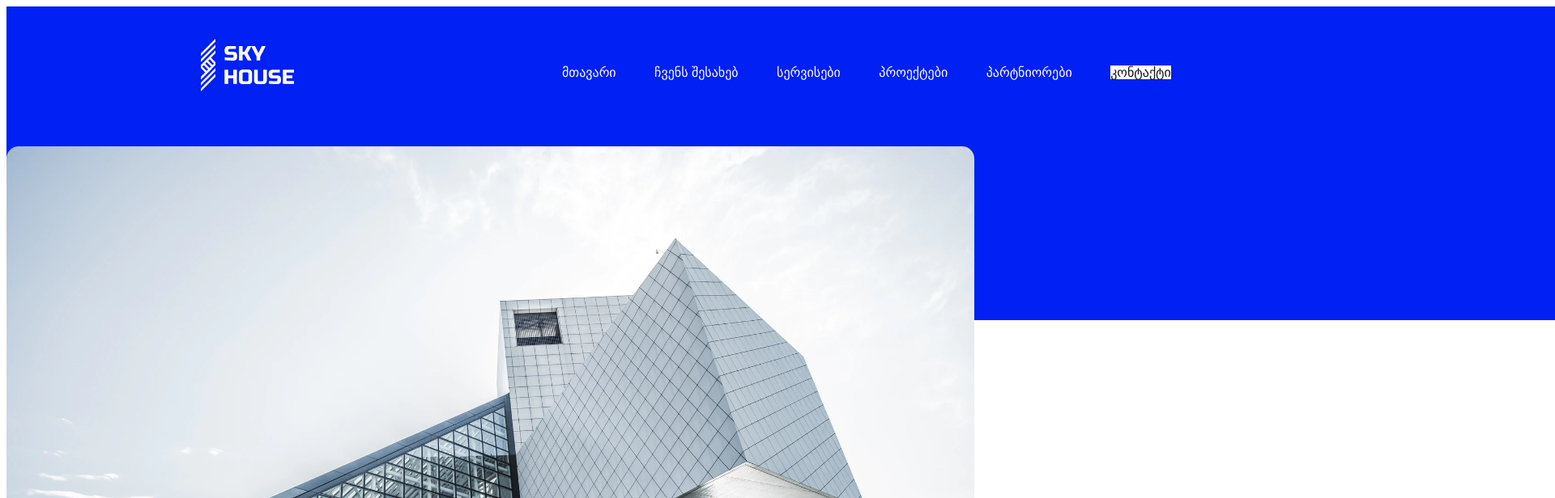
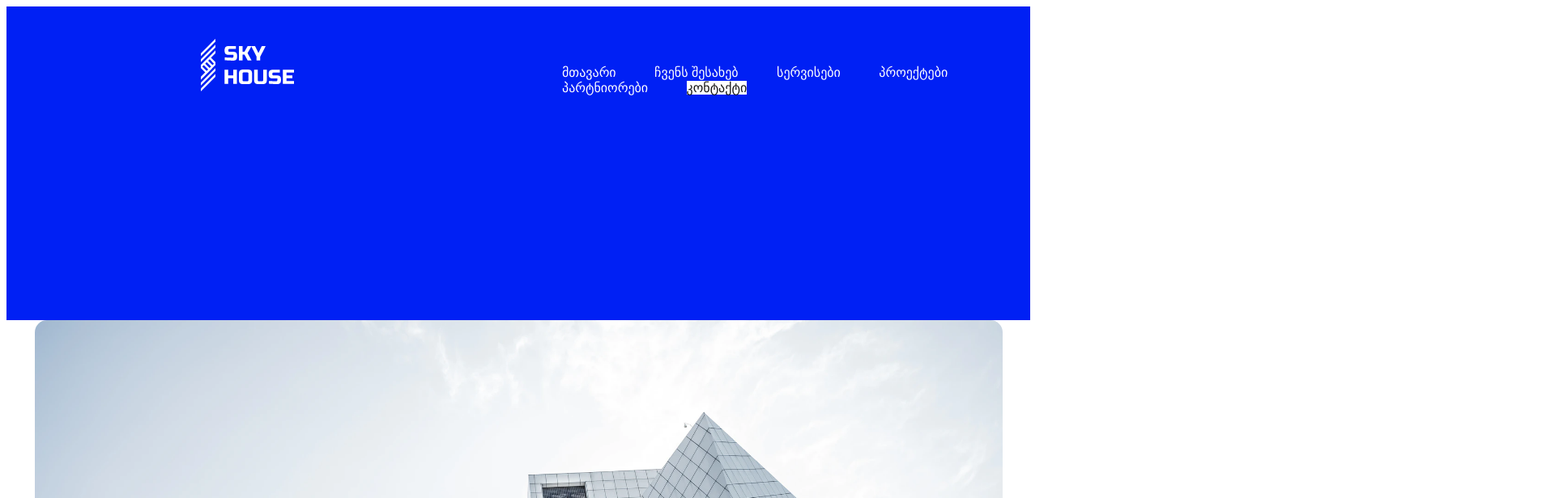
Before and after one commit to anabibilashvili/Web_Skyhouse, a plain HTML site: page index.html in a window 1280 px wide. Shown: the top 616 px of the page at 81% size, 1920 px wide, since content can reach past the window. Drawn offline with Linux system fonts and the light colour scheme.

Commit message:
width change to max-width ,delete text_decoration
add max-width parameter and delete text_decoration:none ,except the <a> tag.

```diff
--- a/style.css
+++ b/style.css
@@ -1,11 +1,11 @@
 header{
     background-color: #0020F4;
-    width:1920px;
+    max-width:1920px;
     height: 387.56px;
 }
 
 .site_Logo{
-    width: 115px;
+    max-width: 115px;
     height: 65px;
     margin-left:240px;
     margin-top:40px;
@@ -20,7 +20,6 @@ li{
     font-size:16px;
     font-family: Helvetica;
     list-style-type: none;
-    text-decoration: none;
     padding-left: 43px;
 
 }
@@ -33,19 +32,20 @@ li a{
 .Contact{
 
     background-color: #FFFFFF;
-    text-decoration: none;
     color:#171717;
-    width: 160px;
+    max-width: 160px;
     height: 55px;
 
 
 
 }
 .Building-Photo{
-    width: 1195px;
+    max-width: 1195px;
     height: 600px;
+    display: block;
+    margin-left: auto;
+    margin-right: auto;
 
-    margin-top:-215px;
     display: block;
 }
 
@@ -63,7 +63,7 @@ article p{
     border-radius: 28px;
     font-size: 16px;
     color:#FFFFFF;
-    width: 341px;
+    max-width: 341px;
     height:41px ;
     text-align: center;
 
```
